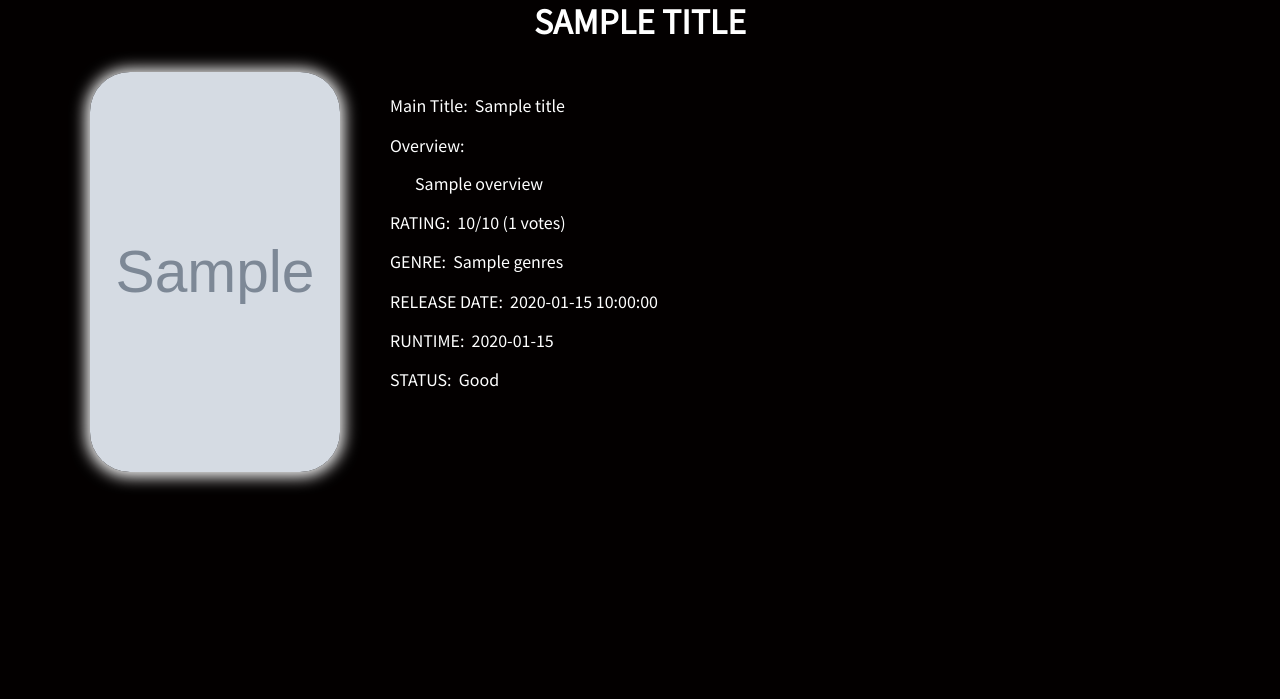
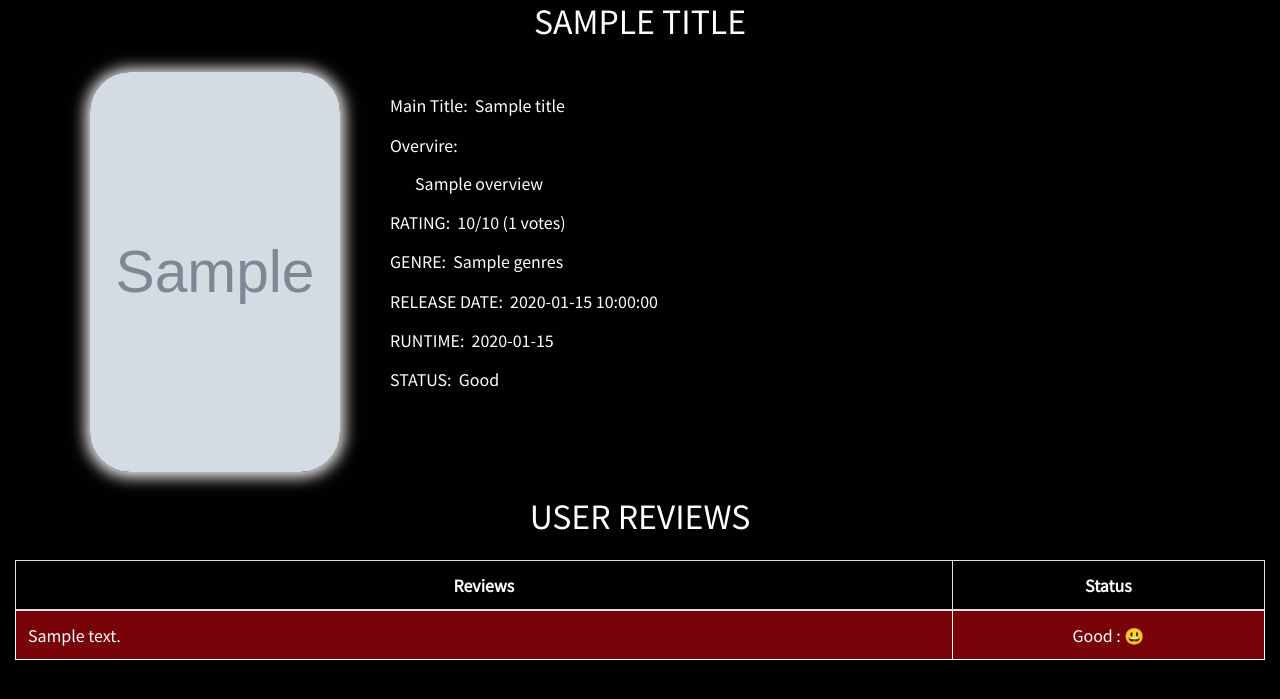
Before and after one commit to markagugo/movierecomendationsystem, a Flask app: template templates/recommend.html in a window 1280 px wide. Shown: the top 699 px of the page. Run offline with Flask 2, Linux system fonts and the light colour scheme; the template is opened without the code that fills it: most values are stand-ins (such as "Sample title", 1, 10 or a date in 2020); grey boxes marked "Sample" are stand-in pictures; some libraries are stand-ins or nearby versions.

Commit message:
themoviereco

```diff
--- a/templates/recommend.html
+++ b/templates/recommend.html
@@ -23,7 +23,7 @@
 <body id="content">
 	<div class="results">
 	    <center>
-	      <h2 id="name" class="text-uppercase" style="font-weight: 700;">{{title}}</h2>
+	      <h2 id="name" class="text-uppercase">{{title}}</h2>
 	    </center>
 	</div>
 	<br>
@@ -39,7 +39,7 @@
       <div id="details">
         <br/>
         <h6 id="title" style="color:white;">Main Title: &nbsp;{{title}}</h6>
-        <h6 id="overview" style="color:white;max-width: 85%">Overview: <br/><br/>&nbsp;&nbsp;&nbsp;&nbsp;&nbsp;&nbsp;&nbsp;{{overview}}</h6>
+        <h6 id="overview" style="color:white;max-width: 85%">Overvire: <br/><br/>&nbsp;&nbsp;&nbsp;&nbsp;&nbsp;&nbsp;&nbsp;{{overview}}</h6>
         <h6 id="vote_average" style="color:white;">RATING: &nbsp;{{vote_average}}/10 ({{vote_count}} votes)</h6>
         <h6 id="genres" style="color:white;">GENRE: &nbsp;{{genres}}</h6>
         <h6 id="date" style="color:white;">RELEASE DATE: &nbsp;{{release_date}}</h6>
@@ -50,14 +50,104 @@
 </div>
 <br/>
 
+{% for name, details in cast_details.items() if not cast_details.hidden %}
+  <div class="modal fade" id="{{details[0]}}" tabindex="-1" role="dialog" aria-labelledby="exampleModalLabel3" aria-hidden="true">
+    <div class="modal-dialog modal-lg" role="document">
+      <div class="modal-content">
+        <div class="modal-header" style="background-color: #e50914;color: white;">
+          <h5 class="modal-title" id="exampleModalLabel3">{{name}}</h5>
+          <button type="button" class="close" data-dismiss="modal" aria-label="Close">
+            <span aria-hidden="true" style="color: white">&times;</span>
+          </button>
+        </div>
 
+        <div class="modal-body">
+          <img class="profile-pic" src="{{details[1]}}" alt="{{name}} - profile" style="width: 250px;height:400px;border-radius: 10px;" />
+          <div style="margin-left: 20px">
+            <p><strong>Birthday:</strong> {{details[2]}} </p>
+            <p><strong>Place of Birth:</strong> {{details[3]}} </p>
+            <p>
+              <p><strong>Biography:</strong><p>
+              {{details[4]}}
+            </p>
+          </div>
+        </div>
+        <div class="modal-footer">
+          <button type="button" class="btn btn-secondary" data-dismiss="modal">End</button>
+        </div>
+      </div>
+    </div>
+  </div>
+  {% endfor %}
 
+  {% if casts|length > 1 %}
+  <div class="movie" style="color: #E8E8E8;">
+    	<center>
+		<h3>ACTORS & ACTRESSES</h3>
+		<h5>(Click on the cast to know more)</h5>
+	</center>
+  </div>
+
+  <div class="movie-content">
+        {% for name, details in casts.items() if not casts.hidden %}
+          <div class="castcard card" style="width: 15rem;" title="Click to know more about {{name}}" data-toggle="modal" data-target="#{{details[0]}}">
+            <div class="imghvr">
+              <img class="card-img-top cast-img" id="{{details[0]}}" height="360" width="240" alt="{{name}} - profile" src="{{details[2]}}">
+              <figcaption class="fig">
+                <button class="card-btn btn btn-danger"> Know More </button>
+              </figcaption>
+            </div>
+            <div class="card-body">
+              <h5 class="card-title">{{name|title}}</h5>
+              <h5 class="card-title"><span style="color:#756969;font-size: 20px;">Character: {{details[1]|title}}</span></h5>
+            </div>
+          </div>
+      {% endfor %}
+    </div>
+{% endif %}
+
+  <center>
+    {% if reviews %}
+    <h2 style="color:white">USER REVIEWS</h2>
+     <div class="col-md-12" style="margin: 0 auto; margin-top:25px;">
+        <table class="table table-bordered" bordercolor="white" style="color:white">
+            <thead>
+                <tr>
+                    <th class="text-center" scope="col" style="width: 75%">Reviews</th>
+                    <th class="text-center" scope="col">Status</th>
+                </tr>
+            </thead>
+
+            <tbody>
+		      {% for review, status in reviews.items() if not reviews.hidden %}
+		      <tr style="background-color:#e5091485;">
+              	  <td>{{review}}</td>
+	              <td><center>
+	                  {{status}} :
+	                  {% if status =='Good' %}
+	                    &#128515;
+	                  {% else %}
+	                    &#128534;
+	                  {% endif %}
+	                </center>
+	              </td>
+          		</tr>
+      			{% endfor %}
+    		</tbody>
+ 		 </table>
+    </div>
+    {% else %}
+    <div style="color:white;">
+      <h1 style="color:white"> This movie is not released yet. Stay tuned! </h1>
+    </div>
+    {% endif %}
+  </center>
 
       {% if movie_cards|length > 1 %}
 
 
       <div class="movie" style="color: #E8E8E8;">
-      <center><h3 style="font-weight: 700;">RECOMMENDED MOVIES FOR YOU</h3><h5>(Click any of the movies to get recommendation)</h5></center>
+      <center><h3>RECOMMENDED MOVIES FOR YOU</h3><h5>(Click any of the movies to get recommendation)</h5></center>
     </div>
 
     <div class="movie-content">
```
